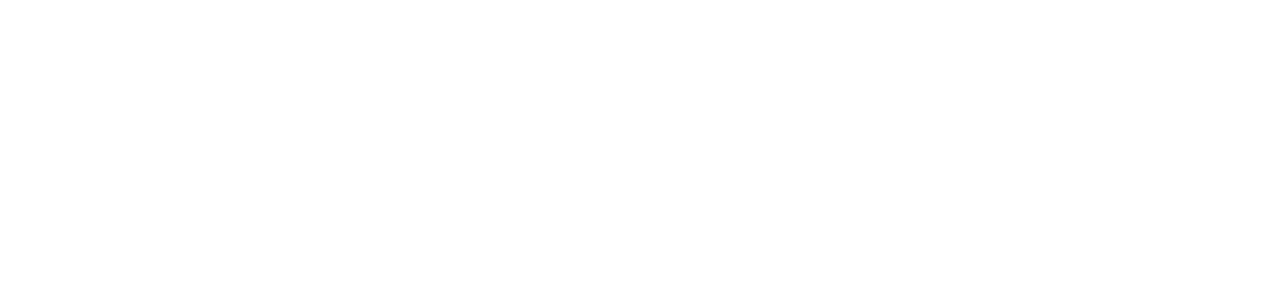
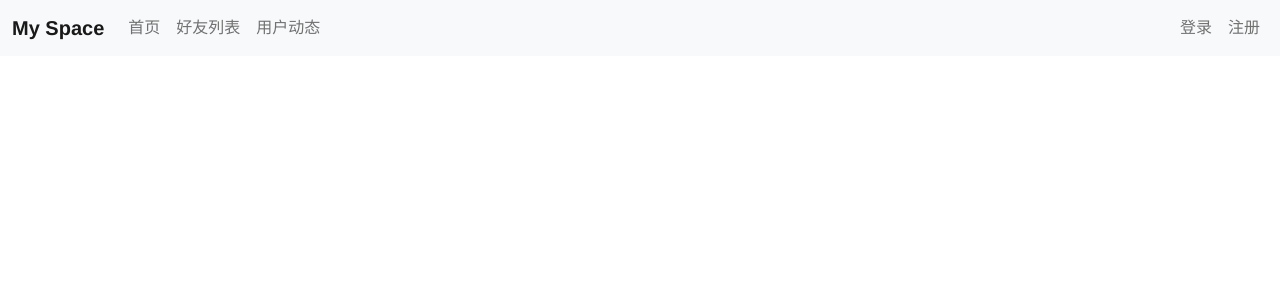
Before and after one commit to uperbilite/vue-start-proj, a Vue app: page / in a window 1280 px wide. Shown: the top 300 px of the page. Built offline with nearby package versions, Linux system fonts and the light colour scheme.

Commit message:
add NavBar

```diff
--- a/src/App.vue
+++ b/src/App.vue
@@ -1,10 +1,19 @@
 <template>
+  <NavBar/>
   <router-view/>
 </template>
 
 <script>
 import 'bootstrap/dist/css/bootstrap.css'
 import 'bootstrap/dist/js/bootstrap'
+import NavBar from './components/NavBar.vue'
+
+export default {
+  name: "App",
+  components: {
+    NavBar
+  }
+}
 </script>
 
 <style>
--- a/src/components/NavBar.vue
+++ b/src/components/NavBar.vue
@@ -1,8 +1,39 @@
 <template>
-
+<nav class="navbar navbar-expand-lg navbar-light bg-light">
+  <div class="container-fluid">
+    <a class="navbar-brand" href="#">My Space</a>
+    <button class="navbar-toggler" type="button" data-bs-toggle="collapse" data-bs-target="#navbarText" aria-controls="navbarText" aria-expanded="false" aria-label="Toggle navigation">
+      <span class="navbar-toggler-icon"></span>
+    </button>
+    <div class="collapse navbar-collapse" id="navbarText">
+      <ul class="navbar-nav me-auto mb-2 mb-lg-0">
+        <li class="nav-item">
+          <a class="nav-link" href="#">首页</a>
+        </li>
+        <li class="nav-item">
+          <a class="nav-link" href="#">好友列表</a>
+        </li>
+        <li class="nav-item">
+          <a class="nav-link" href="#">用户动态</a>
+        </li>
+      </ul>
+      <ul class="navbar-nav">
+        <li class="nav-item">
+          <a class="nav-link" href="#">登录</a>
+        </li>
+        <li class="nav-item">
+          <a class="nav-link" href="#">注册</a>
+        </li>
+      </ul>
+    </div>
+  </div>
+</nav>
 </template>
 
 <script>
+export default {
+    name: "NavBar",
+}
 </script>
 
 <style scoped>
```
